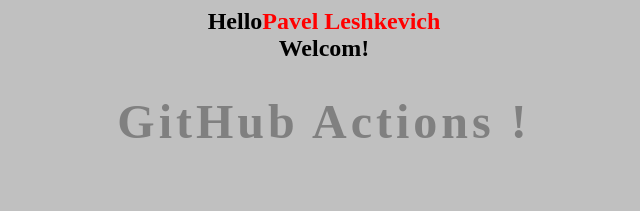
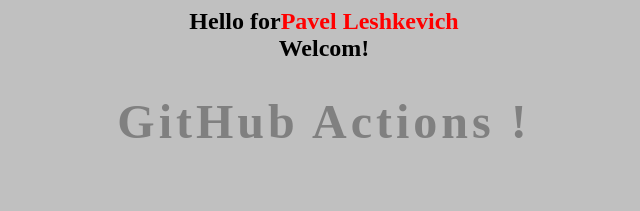
Before and after one commit to lev2203/github-actions-cicd-to-aws, a plain HTML site: page templates/index.html in a window 1280 px wide. Shown: the whole page, without its empty margins (316-956 px from the left). Drawn offline with Linux system fonts and the light colour scheme.

Commit message:
Update index.html

```diff
--- a/templates/index.html
+++ b/templates/index.html
@@ -18,7 +18,7 @@
 </SCRIPT>
 <BODY  bgcolor=silver  onLoad=Elastic()>
 <CENTER>
-<font color="black"><h2>Hello<font color="red">Pavel Leshkevich</font><br>
+<font color="black"><h2>Hello for<font color="red">Pavel Leshkevich</font><br>
 Welcom!
 <font color="gray"><H1 ID="elastic" ALIGN="Center">GitHub Actions !</H1>
 <br>
```
